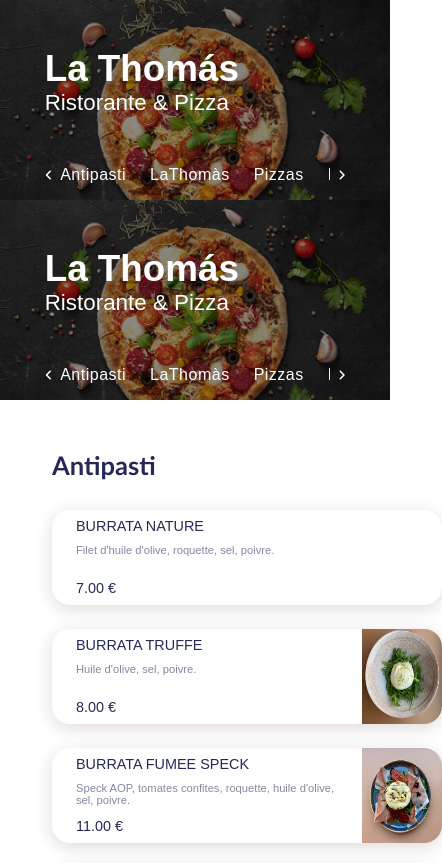
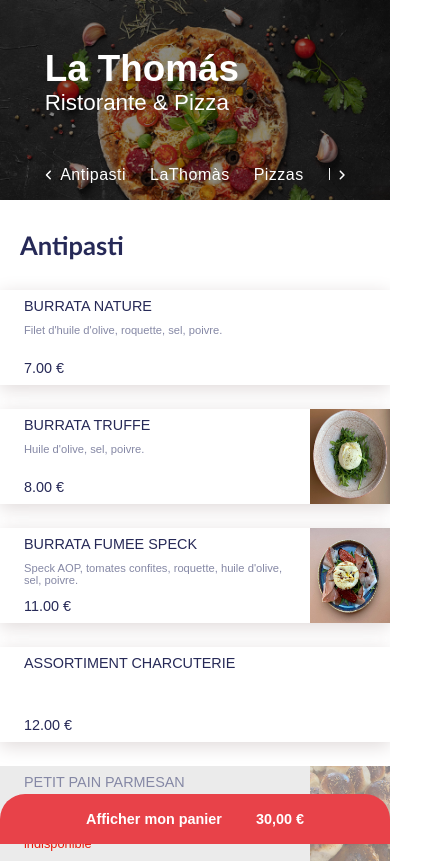
Before and after one commit to lcsaloonn/commande-en-ligne, a React (Create React App) app: page / in a window 390 px wide. Shown: the top 863 px of the page, 442 px wide, since content can reach past the window. Built offline with nearby package versions, Linux system fonts and the light colour scheme.

Commit message:
imprvement on page responsive mobile

```diff
--- a/src/App.scss
+++ b/src/App.scss
@@ -19,7 +19,7 @@ input[type="checkbox"] {
 }
 
 .main-container {
-  margin: 0 2rem;
+  margin: 0;
   @screen xl {
     margin: 0 7rem;
   }
--- a/src/App.tsx
+++ b/src/App.tsx
@@ -1,15 +1,18 @@
 import { NavBarComponent } from "components/base/zindex";
 import { Routes, Route } from "react-router-dom";
+import CartView from "views/cart-view/cart.view";
 import { MainView } from "views/main.view";
+import { TestView } from "views/test/test.view";
 
 function App() {
   return (
     <>
-      <NavBarComponent />
-
       <div className="app">
+        <NavBarComponent />
         <Routes>
           <Route path="/" element={<MainView />} />
+          <Route path="test" element={<TestView />} />
+          <Route path="cart" element={<CartView />} />
 
           {/*
           <Route path="programs">
--- a/src/components/base/list-product/listProduct.component.tsx
+++ b/src/components/base/list-product/listProduct.component.tsx
@@ -14,10 +14,10 @@ export function ListProductComponent({
     return (
       <div className="list-product" id={title.toLocaleLowerCase()}>
         <div className="list-product-title">{title}</div>
-        <div className="list-product-container grid grid-cols-12 gap-y-6 gap-x-3">
+        <div className="list-product-container grid grid-cols-6 md:grid-cols-12 gap-y-6 gap-x-3">
           {productList.map((item: IProduct, id: number) => (
             <div
-              className="list-product-container-item col-span-9 xl:col-span-6 2xl:col-span-5"
+              className="list-product-container-item col-span-6 md:col-span-9 xl:col-span-6 2xl:col-span-5"
               key={id}
             >
               <ProductCardComponent
--- a/src/components/base/list-product/listProduct.scss
+++ b/src/components/base/list-product/listProduct.scss
@@ -1,11 +1,18 @@
 @use "./styles/mixins.scss";
 
 .list-product {
-  margin: 20px;
+  margin: 0px;
+  @screen md {
+    margin: 20px;
+  }
+
   &-title {
     @include mixins.text-format(1.6rem, normal, normal, 800);
     font-family: gill sans, sans-serif;
     color: var(--color-dark-blue);
-    padding: 30px 0;
+    padding: 30px 20px;
+    @screen md {
+      padding: 30px 0;
+    }
   }
 }
--- a/src/components/composite/cards/product/product-card.scss
+++ b/src/components/composite/cards/product/product-card.scss
@@ -3,13 +3,16 @@
 .product-card {
   display: flex;
   justify-content: space-between;
-  width: 390px;
+  width: 100%;
   height: 95px;
   font-family: Nunito Sans, sans-serif;
   background-color: var(--color-white);
-  border-radius: 18px;
   box-shadow: 0 4px 18px #dfd9d9;
   cursor: pointer;
+  @screen md {
+    width: 390px;
+    border-radius: 18px;
+  }
   &:hover {
     box-shadow: 0 3px 6px #8a8484;
   }
@@ -49,9 +52,11 @@
 
   &-image {
     img {
-      border-radius: 0 18px 18px 0;
       width: 80px;
       height: 95px;
+      @screen md {
+        border-radius: 0 18px 18px 0;
+      }
     }
     &.disable {
       opacity: 0.5;
--- a/src/components/composite/nav-bar-scroll/navBarScroll.scss
+++ b/src/components/composite/nav-bar-scroll/navBarScroll.scss
@@ -10,6 +10,7 @@
     gap: 24px;
     white-space: nowrap;
     scroll-behavior: smooth;
+    padding: 12px 0;
     text-align: center;
     margin: auto;
   }
--- /dev/null
+++ b/src/views/cart-view/cart.view.tsx
@@ -0,0 +1,3 @@
+export default function CartView() {
+  return <div className="cart-view"></div>;
+}
--- a/src/views/main.view.tsx
+++ b/src/views/main.view.tsx
@@ -1,9 +1,9 @@
+import CartPhoneBtn from "components/base/cart/cart-phone-btn/cart-phone-btn.component";
 import {
   CartComponent,
   CartModalComponent,
   ListProductComponent,
   ModalContentCartComponent,
-  NavBarComponent,
 } from "components/base/zindex";
 import { useAppSelector } from "states/hoocks";
 import { IProductCategory } from "types/product-category/product-category.interface";
@@ -29,7 +29,6 @@ export function MainView() {
 
   return (
     <>
-      <NavBarComponent />
       <div className="main main-container">
         <div className="main-view-body grid grid-cols-12 gap-4">
           <div className="main-view-body-products col-span-12 md:col-span-7 xl:col-span-8">
@@ -52,6 +51,7 @@ export function MainView() {
             </CartModalComponent>
           </div>
         </div>
+        <CartPhoneBtn price={30} />
       </div>
     </>
   );
```
